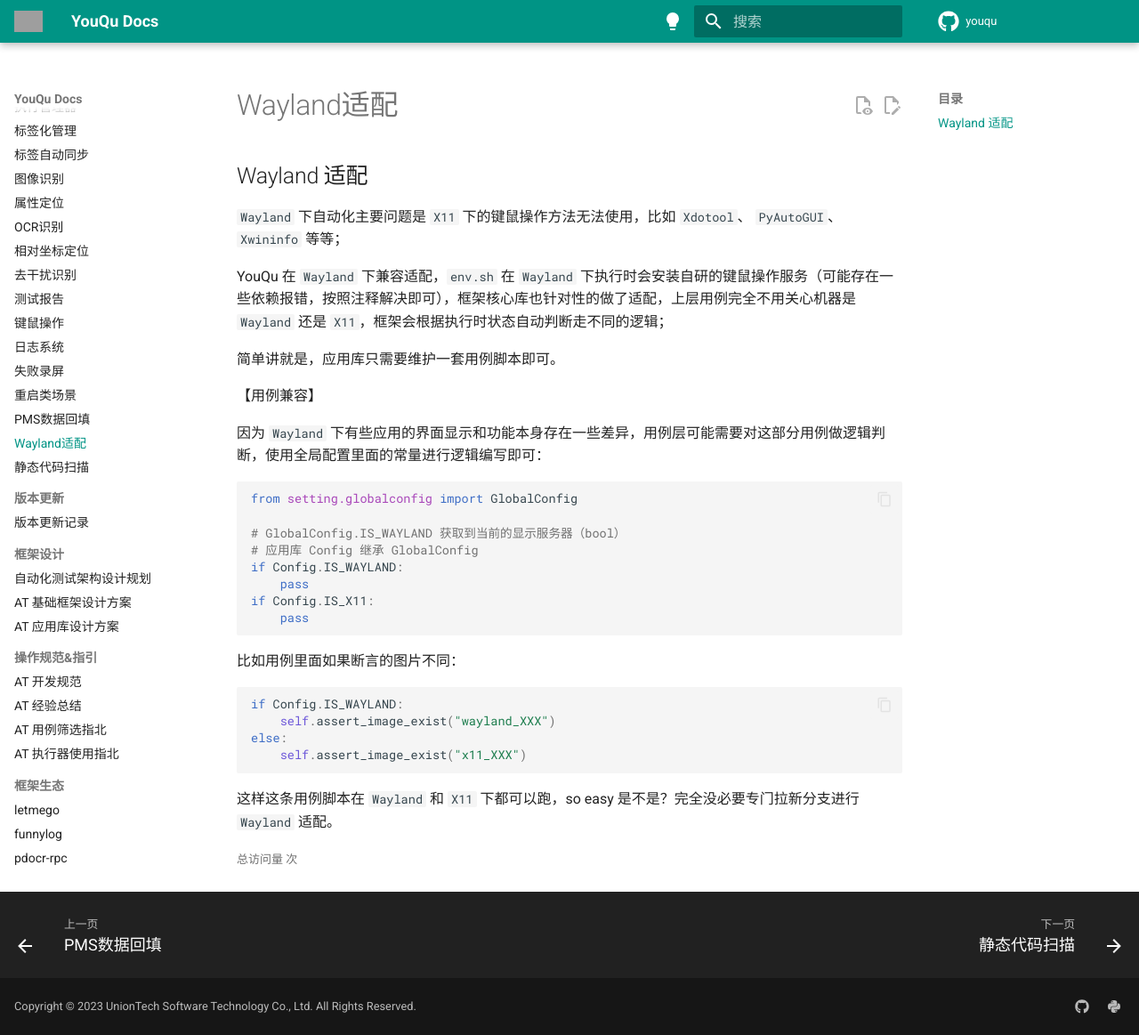
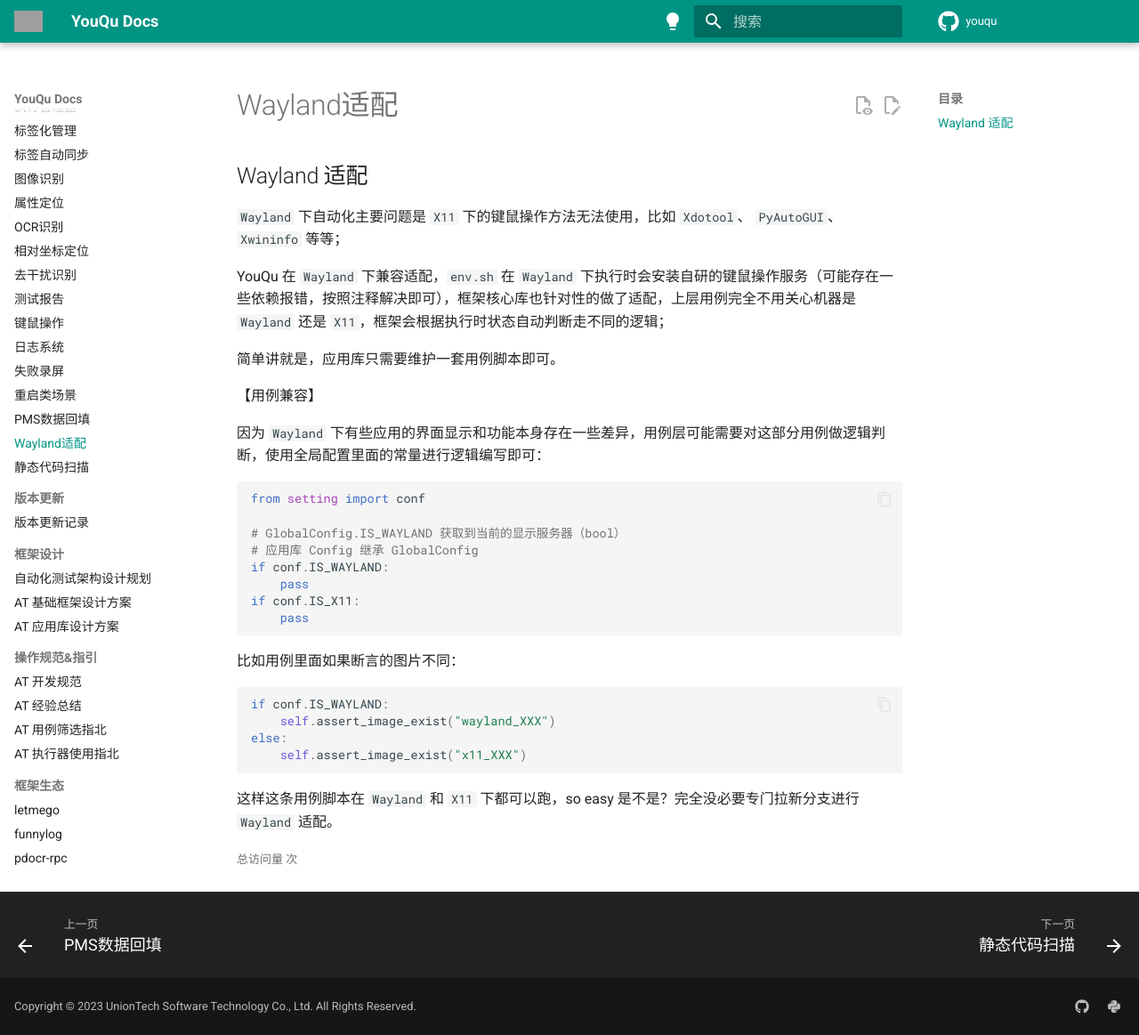
Before and after one commit to linuxdeepin/youqu, an MkDocs documentation site: the page built from docs/框架功能介绍/Wayland适配.md, in a window 1280 px wide and 1163 px high. Shown: the whole window at 89% size. Built offline with MkDocs 1.6.1 and Material for MkDocs 9.7.7, drawn with Linux system fonts in a browser that asks for light colours; comment, search, counter and statistics services are not loaded; the version menu is left out; grey boxes are pictures that could not be loaded.

Commit message:
docs: fix docs
Description:

Log:

````diff
--- a/docs/框架功能介绍/Wayland适配.md
+++ b/docs/框架功能介绍/Wayland适配.md
@@ -11,20 +11,20 @@
 因为 `Wayland` 下有些应用的界面显示和功能本身存在一些差异，用例层可能需要对这部分用例做逻辑判断，使用全局配置里面的常量进行逻辑编写即可：
 
 ```python
-from setting.globalconfig import GlobalConfig
+from setting import conf
 
 # GlobalConfig.IS_WAYLAND 获取到当前的显示服务器（bool）
 # 应用库 Config 继承 GlobalConfig
-if Config.IS_WAYLAND:
+if conf.IS_WAYLAND:
     pass
-if Config.IS_X11:
+if conf.IS_X11:
     pass
 ```
 
 比如用例里面如果断言的图片不同：
 
 ```python
-if Config.IS_WAYLAND:
+if conf.IS_WAYLAND:
     self.assert_image_exist("wayland_XXX")
 else:
     self.assert_image_exist("x11_XXX")
````
Also changed, not shown: docs/框架功能介绍/标签自动同步.md (+2 -2 lines).
